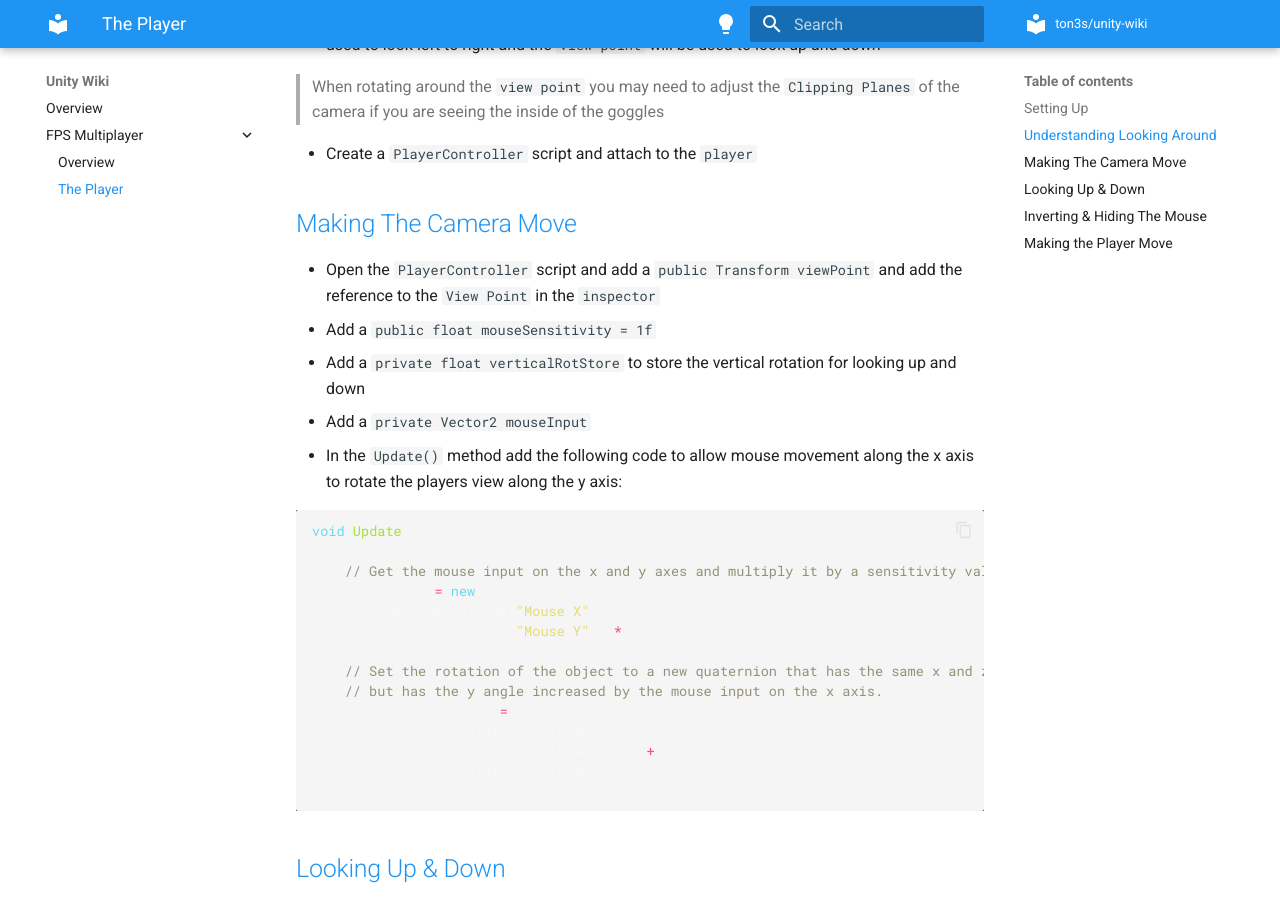
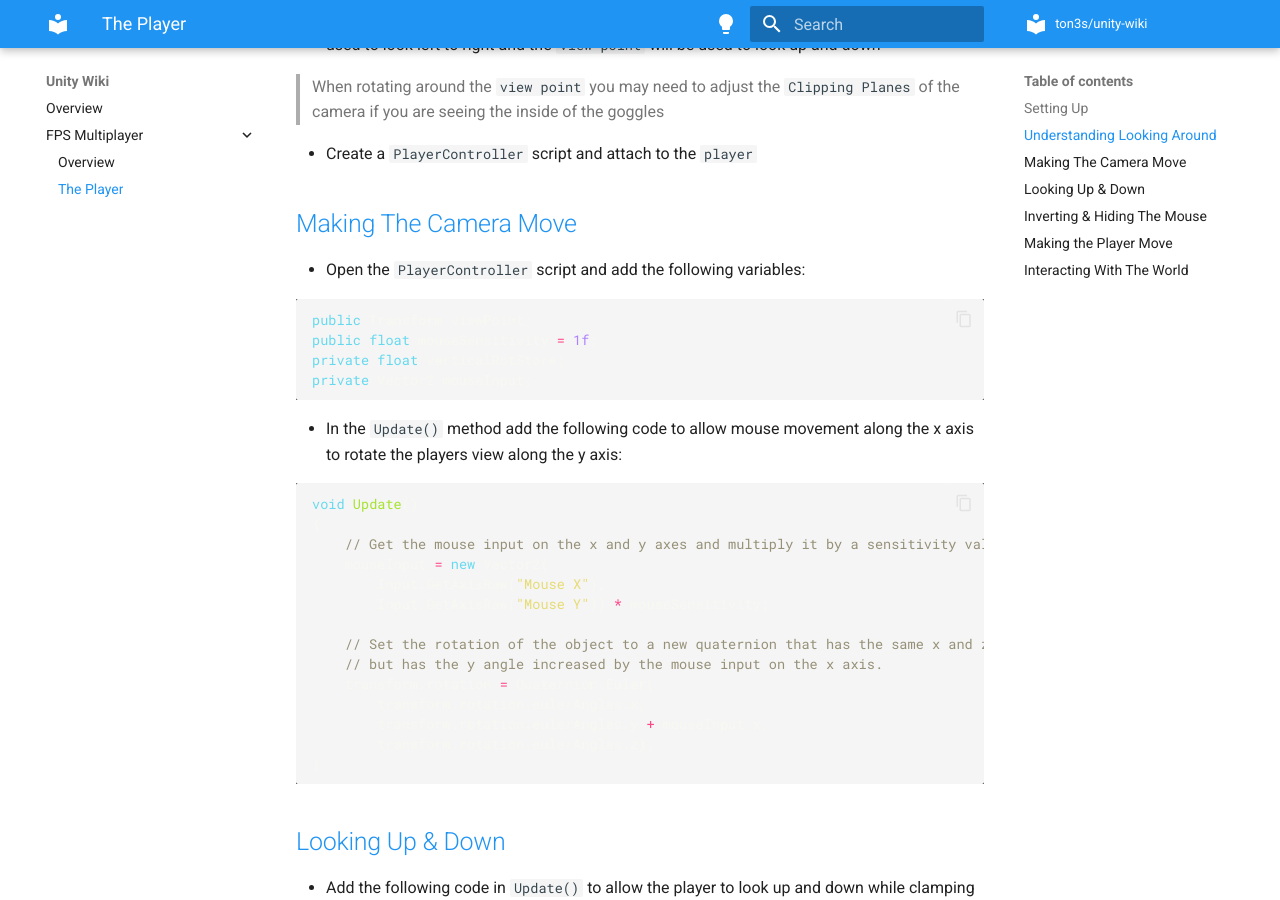
Before and after one commit to ton3s/unity-wiki, an MkDocs documentation site: the page built from docs/fps-multiplayer/the-player.md, in a window 1280 px wide and 900 px high, scrolled down 835 px. Built offline with MkDocs 1.6.1 and Material for MkDocs 9.7.7, drawn with Linux system fonts in a browser that asks for light colours; some of the changed text lies outside the part shown.

Commit message:
Refactor the camera move section

````diff
--- a/docs/fps-multiplayer/the-player.md
+++ b/docs/fps-multiplayer/the-player.md
@@ -26,10 +26,15 @@
 
 ## [Making The Camera Move](https://www.udemy.com/course/unity-online-multiplayer/learn/lecture/25987872#overview)
 
-- Open the `PlayerController` script and add a `public Transform viewPoint` and add the reference to the `View Point` in the `inspector`
-- Add a `public float mouseSensitivity = 1f`
-- Add a `private float verticalRotStore` to store the vertical rotation for looking up and down
-- Add a `private Vector2 mouseInput`
+- Open the `PlayerController` script and add the following variables:
+
+```cs
+public Transform viewPoint;
+public float mouseSensitivity = 1f;
+private float verticalRotStore;
+private Vector2 mouseInput;
+```
+
 - In the `Update()` method add the following code to allow mouse movement along the x axis to rotate the players view along the y axis:
 
 ```cs
@@ -117,3 +122,7 @@ void Update()
   transform.position += movement * moveSpeed * Time.deltaTime;
 }
 ```
+
+## [Interacting With The World](https://www.udemy.com/course/unity-online-multiplayer/learn/lecture/25987884#overview)
+
+-
````
